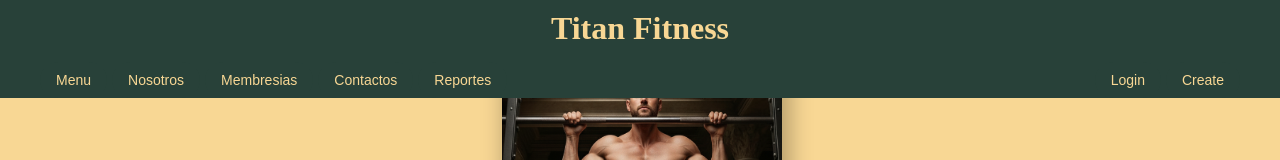
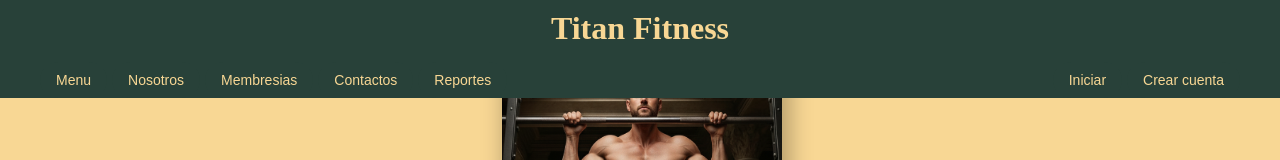
Before and after one commit to Belthesheep/gestion-pf, a React (Vite) app in the folder titanfitness/titansite/: page / in a window 1280 px wide. Shown: the top 160 px of the page. Built offline with nearby package versions, Linux system fonts and the light colour scheme.

Commit message:
Pequeños cambios

```diff
--- a/titanfitness/titansite/src/components/Buttonbar.jsx
+++ b/titanfitness/titansite/src/components/Buttonbar.jsx
@@ -12,8 +12,8 @@ const Buttonbar = () => {
             </div>
 
             <div className="login-group">
-                <button className="login-button">Login</button>
-                <button className="login-button">Create</button>
+                <button className="login-button">Iniciar</button>
+                <button className="login-button">Crear cuenta</button>
             </div>
         </nav>
   )
```
Also changed, not shown: 1 other file (tests, documents, lock files or other folders).
